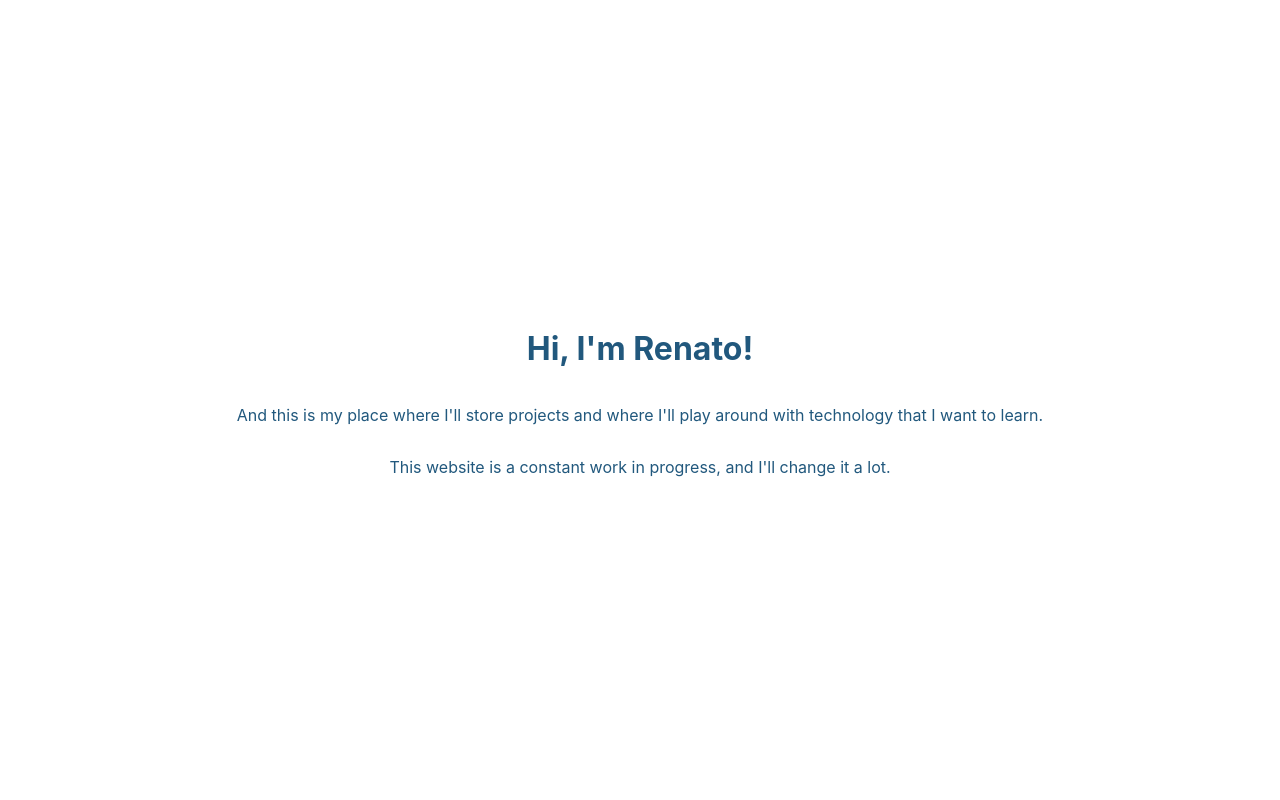
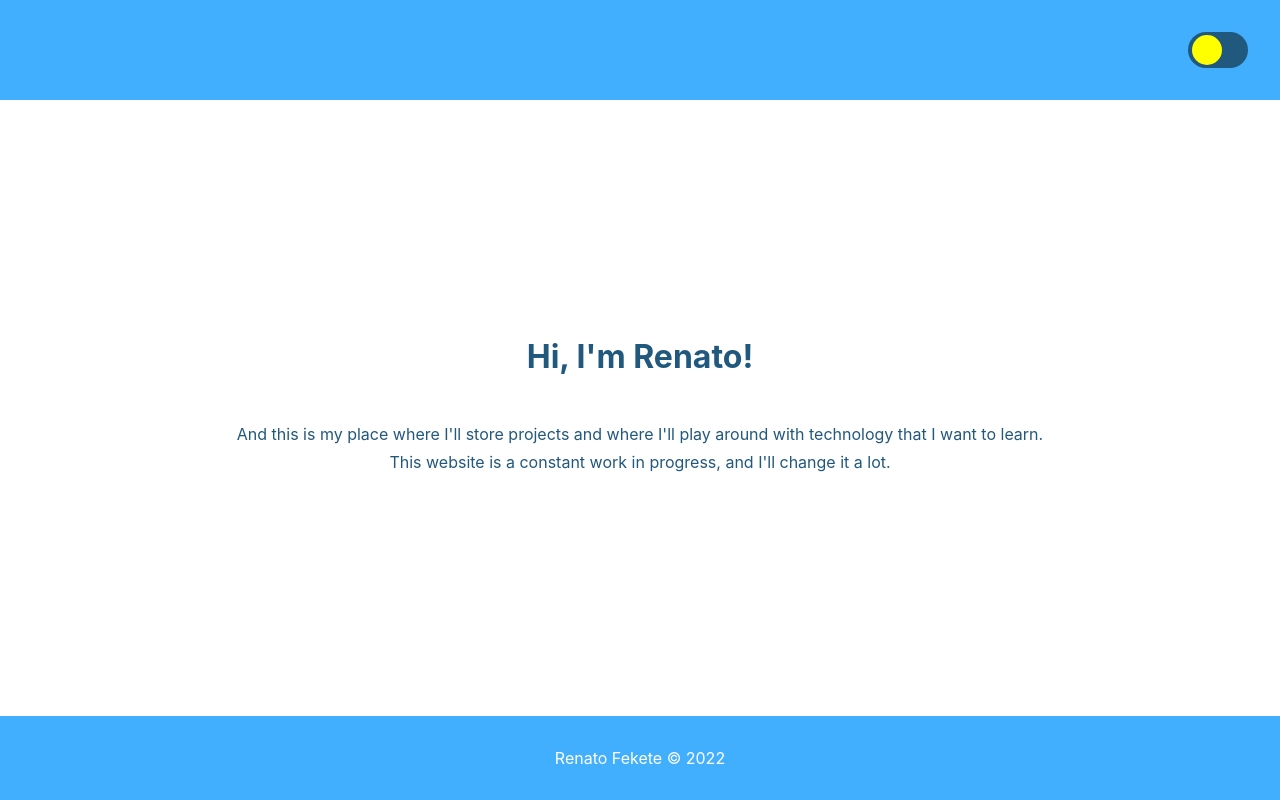
Before and after one commit to renatofekete/personal, a Next.js app: page / in a window 1280 px wide. Built offline with nearby package versions, Linux system fonts and the light colour scheme.

Commit message:
added basic theme switch

```diff
--- /dev/null
+++ b/components/Header.module.css
@@ -0,0 +1,45 @@
+.navbar {
+  display: flex;
+}
+.switch {
+  position: relative;
+  width: 60px;
+  height: 36px;
+  display: block;
+  margin-left: auto;
+}
+.input {
+  width: 0;
+  height: 0;
+  visibility: hidden;
+  display: inline-block;
+}
+
+.slider {
+  content: '';
+  position: absolute;
+  top: 0;
+  left: 0;
+  right: 0;
+  bottom: 0;
+  border-radius: 35px;
+  background-color: var(--main-text-color);
+}
+
+.slider:before {
+  content: '';
+  position: absolute;
+  height: 30px;
+  width: 30px;
+  left: 4px;
+  top: 50%;
+  transform: translate(0%, -50%);
+  background-color: yellow;
+  border-radius: 50%;
+  transition: 0.4s;
+}
+
+input:checked + .slider:before {
+  transform: translate(22px, -50%);
+  background-color: black;
+}
--- /dev/null
+++ b/components/Header.tsx
@@ -0,0 +1,22 @@
+import styles from './Header.module.css'
+
+const Header = () => {
+
+  const changeTheme = (e: React.ChangeEvent<HTMLInputElement>) => {
+    e.target.checked ? document.documentElement.setAttribute('data-theme', 'dark') : document.documentElement.setAttribute('data-theme', 'light')
+
+  }
+
+  return (
+    <header>
+      <nav className={styles.navbar}>
+        <label className={styles.switch}>
+          <input className={styles.input} onChange={e => changeTheme(e)} type="checkbox"/>
+          <span className={styles.slider}></span>
+        </label>
+      </nav>
+    </header>
+  )
+}
+
+export default Header
--- a/pages/_app.tsx
+++ b/pages/_app.tsx
@@ -2,7 +2,11 @@ import '../styles/globals.css'
 import type { AppProps } from 'next/app'
 
 function MyApp({ Component, pageProps }: AppProps) {
-  return <Component {...pageProps} />
+  return (
+    <>
+    <Component {...pageProps} />
+    </>
+  )
 }
 
 export default MyApp
--- /dev/null
+++ b/pages/_document.tsx
@@ -0,0 +1,13 @@
+import { Html, Head, Main, NextScript } from 'next/document'
+
+export default function Document() {
+  return (
+    <Html>
+      <Head />
+      <body>
+        <Main />
+        <NextScript />
+      </body>
+    </Html>
+  )
+}
--- a/pages/index.tsx
+++ b/pages/index.tsx
@@ -1,20 +1,29 @@
 import type { NextPage } from 'next'
 import Head from 'next/head'
+import { useState } from 'react'
+import Header from '../components/Header'
 import styles from '../styles/Home.module.css'
 
 const Home: NextPage = () => {
+
   return (
+    <>
+      <Head>
+        <title>Renato Fekete</title>
+        <meta name="description" content="Personal website of Renato Fekete"/>
+        <link rel="icon" href="/favicon.ico" />
+      </Head>
+      <Header />
       <main className={styles.main}>
-        <Head>
-          <title>Renato Fekete</title>
-          <meta name="description" content="Generated by create next app" />
-          <link rel="icon" href="/favicon.ico" />
-        </Head>
-        <div className={styles.title}><h1>Hi, I'm Renato!</h1></div>
+        <h1 className={styles.title}>Hi, I'm Renato!</h1>
         <p>And this is my place where I'll store projects and where I'll play around with technology that I want to learn.</p>
         <p>This website is a constant work in progress, and I'll change it a lot.</p>
       </main>
 
+      <footer>
+        <span>Renato Fekete &copy; 2022</span>
+      </footer>
+    </>
   )
 }
 
--- a/styles/Home.module.css
+++ b/styles/Home.module.css
@@ -1,10 +1,11 @@
 .main {
   height: 100%;
   width: 100%;
-  background-color: var(--main-bg-color);
   display: flex;
   flex-direction: column;
   justify-content: center;
   align-items: center;
-  color: var(--main-text-color);
 }
+.title {
+  margin-bottom: 1.5em;
+}
--- a/styles/globals.css
+++ b/styles/globals.css
@@ -2,8 +2,14 @@
   --main-bg-color: #ffffff;
   --secondary-bg-color: #41affe;
   --main-text-color: #21587d;
+  --secondary-text-color: #ffffff;
 }
-
+[data-theme='dark'] {
+  --main-bg-color: #21587d;
+  --secondary-bg-color: #21587d;
+  --main-text-color: #ffffff;
+  --secondary-text-color: #ffffff;
+}
 html,
 body,
 #__next {
@@ -12,7 +18,14 @@ body,
   font-family: -apple-system, BlinkMacSystemFont, Segoe UI, Roboto, Oxygen,
     Ubuntu, Cantarell, Fira Sans, Droid Sans, Helvetica Neue, sans-serif;
   height: 100%;
-  color: #212121;
+}
+#__next {
+  display: flex;
+  flex-direction: column;
+}
+html {
+  background-color: var(--main-bg-color);
+  color: var(--main-text-color);
 }
 
 a {
@@ -26,4 +39,25 @@ main {
 
 * {
   box-sizing: border-box;
+  margin: 0;
 }
+
+header,
+footer,
+main {
+  padding: 2em 2em;
+}
+
+header,
+footer {
+  background-color: var(--secondary-bg-color);
+  color: var(--secondary-text-color);
+}
+
+footer {
+  text-align: center;
+}
+
+main p {
+  margin-bottom: 0.5em;
+}
```
